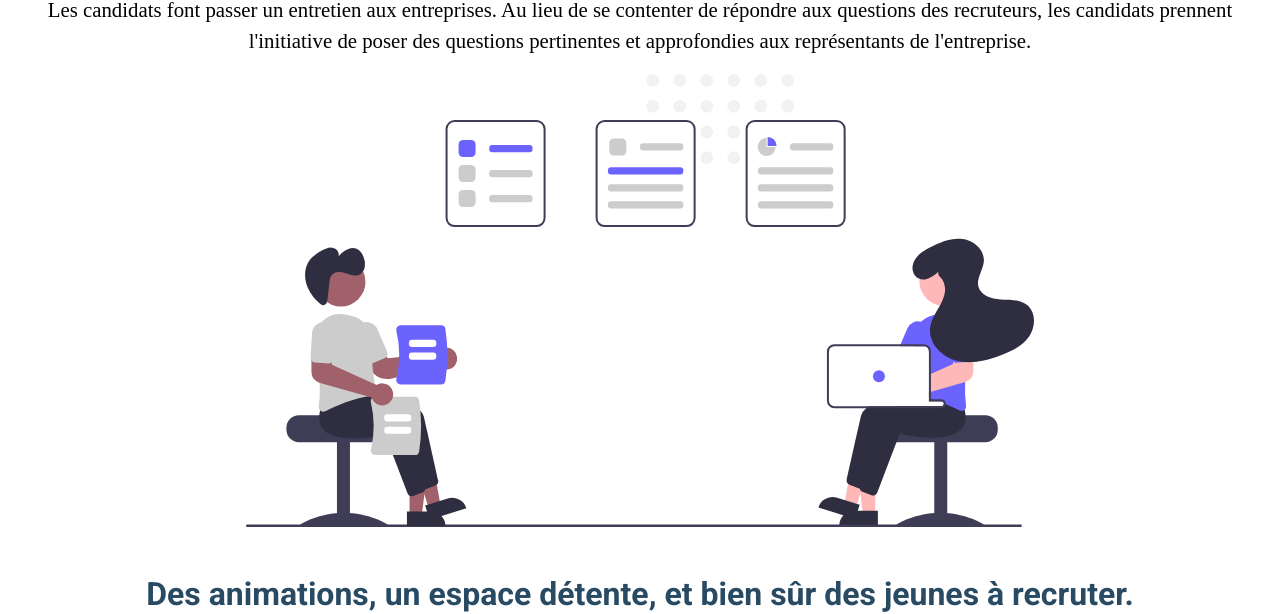
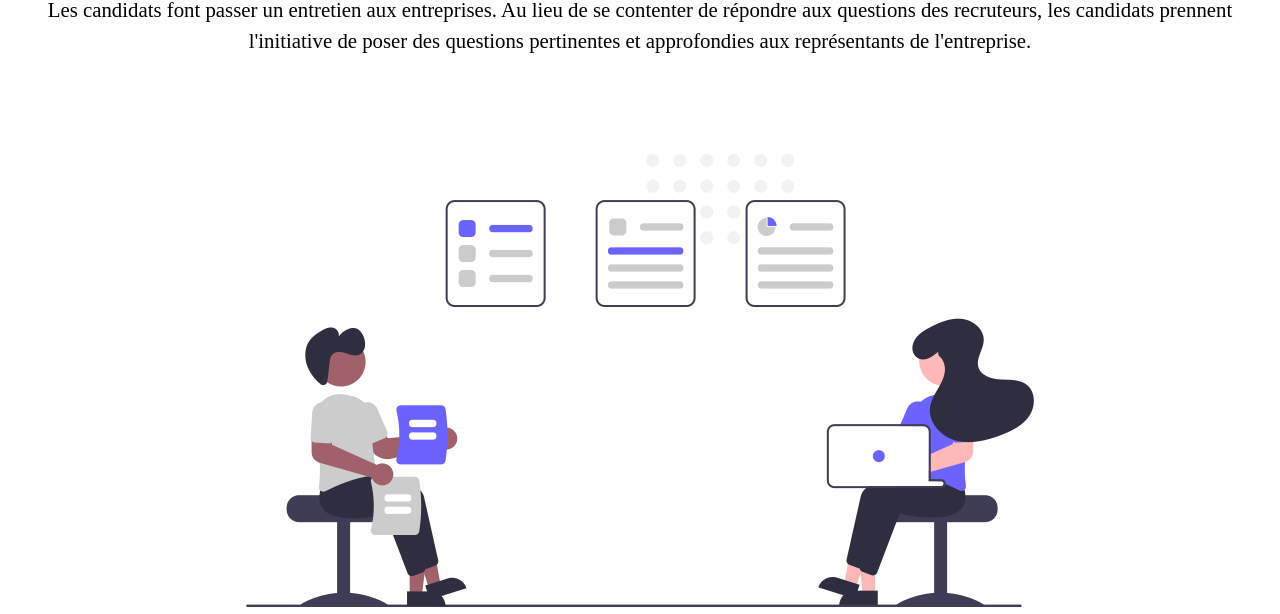
Before and after one commit to CedricFriscia/Defie-jeune, a React (Vite) app: page / in a window 1280 px wide. Shown: the part 202-816 px from the top of the page. Built offline with nearby package versions, Linux system fonts and the light colour scheme.

Commit message:
fix for build image

```diff
--- a/src/Pages/Landing/Landing.jsx
+++ b/src/Pages/Landing/Landing.jsx
@@ -18,7 +18,7 @@ const Landing = () => {
                pertinentes et approfondies aux représentants de l'entreprise.
             </p>
             <img
-               src='src/assets/images/undraw_meeting_re_i53h.svg'
+               src='src/assets/images/undraw_Meeting_re_i53h.png'
                alt='ilustation meeting'
             />
          </section>
@@ -29,7 +29,7 @@ const Landing = () => {
                recruter.
             </h2>
             <img
-               src='src/assets/images/undraw_interview_re_e5jn.svg'
+               src='src/assets/images/undraw_Interview_re_e5jn.png'
                alt='Campus sud des métier'
             />
          </section>
```
Also changed, not shown: src/assets/images/undraw_Interview_re_e5jn.png (added), src/assets/images/undraw_Meeting_re_i53h.png (added).
